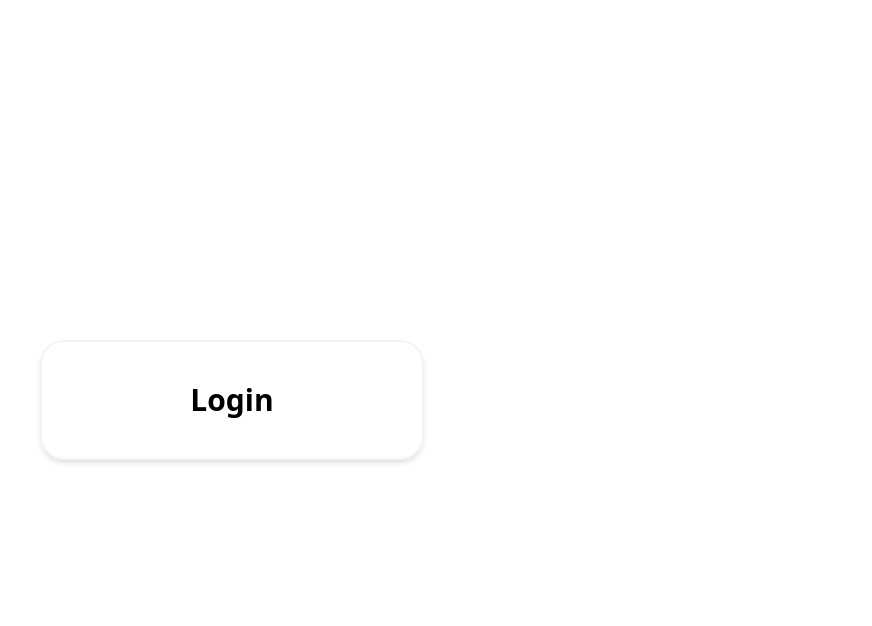
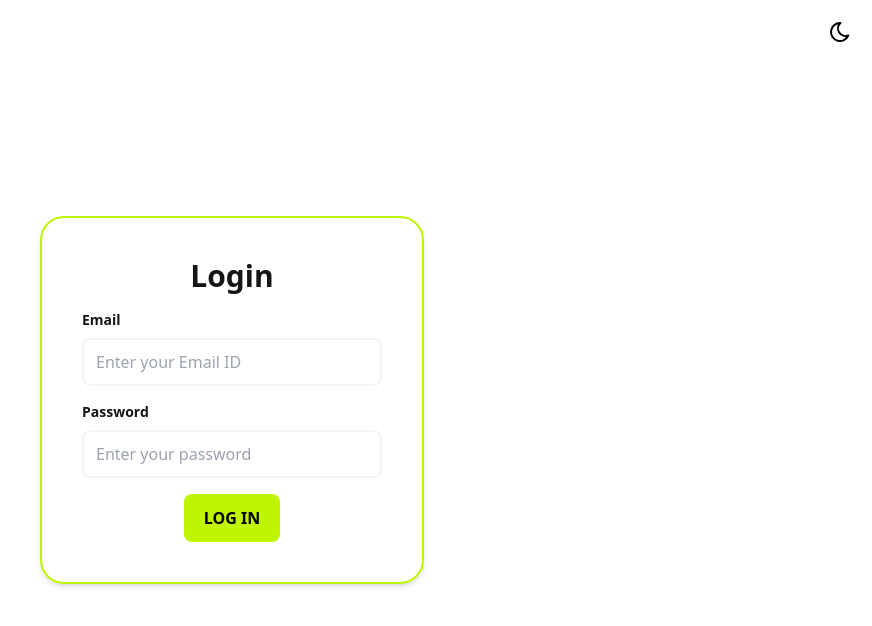
Before and after one commit to Karthikkk-24/ConnectReconnect, a React (Vite) app: page /login in a window 1280 px wide. Shown: the top 626 px of the page, without its empty margins (408-1280 px from the left). Built offline with nearby package versions, Linux system fonts and the light colour scheme.

Commit message:
Changes to Login Page

```diff
--- a/src/App.jsx
+++ b/src/App.jsx
@@ -1,7 +1,6 @@
 import { Route, BrowserRouter as Router, Routes } from 'react-router-dom';
 import './App.css';
 import Explore from './components/Explore';
-import Home from './components/Home';
 import Login from './components/Login';
 import Main from './components/Main';
 import Register from './components/Register';
--- a/src/components/Login.jsx
+++ b/src/components/Login.jsx
@@ -1,8 +1,89 @@
+import { useEffect, useState } from 'react';
+
 export default function Login() {
+
+    const [screenMode, setScreenMode] = useState(
+        () => sessionStorage.getItem('mode') || 'light'
+    );
+
+    const changeState = () => {
+        const newMode = screenMode === 'dark' ? 'light' : 'dark';
+        setScreenMode(newMode);
+        sessionStorage.setItem('mode', newMode);
+    };
+
+
+    useEffect(() => {
+        sessionStorage.setItem('mode', screenMode);
+    }, [screenMode]);
+
     return (
-        <div className="h-screen w-screen overflow-hidden flex flex-col items-center justify-center">
-            <div className="w-96 h-auto p-10 flex flex-col items-center justify-center shadow-md border-2 border-slate-100 rounded-3xl">
-                <h1 className="text-3xl font-bold">Login</h1>
+        <div
+            className={`h-screen w-screen overflow-hidden flex flex-col items-center justify-center relative ${
+                screenMode === 'dark' ? 'bg-secondary' : 'bg-white'
+            }`}
+        >
+            <button onClick={changeState} className="absolute top-5 right-5">
+                {screenMode === 'dark' ? (
+                    <svg
+                        xmlns="http://www.w3.org/2000/svg"
+                        width="24"
+                        height="24"
+                        viewBox="0 0 24 24"
+                        fill="none"
+                        stroke="white"
+                        strokeWidth="2"
+                        strokeLinecap="round"
+                        strokeLinejoin="round"
+                        className="icon icon-tabler icons-tabler-outline icon-tabler-sun"
+                    >
+                        <path stroke="none" d="M0 0h24v24H0z" fill="none" />
+                        <path d="M12 12m-4 0a4 4 0 1 0 8 0a4 4 0 1 0 -8 0" />
+                        <path d="M3 12h1m8 -9v1m8 8h1m-9 8v1m-6.4 -15.4l.7 .7m12.1 -.7l-.7 .7m0 11.4l.7 .7m-12.1 -.7l-.7 .7" />
+                    </svg>
+                ) : (
+                    <svg
+                        xmlns="http://www.w3.org/2000/svg"
+                        width="24"
+                        height="24"
+                        viewBox="0 0 24 24"
+                        fill="none"
+                        stroke="currentColor"
+                        strokeWidth="2"
+                        strokeLinecap="round"
+                        strokeLinejoin="round"
+                        className="icon icon-tabler icons-tabler-outline icon-tabler-moon"
+                    >
+                        <path stroke="none" d="M0 0h24v24H0z" fill="none" />
+                        <path d="M12 3c.132 0 .263 0 .393 0a7.5 7.5 0 0 0 7.92 12.446a9 9 0 1 1 -8.313 -12.454z" />
+                    </svg>
+                )}
+            </button>
+            <div className={`w-96 h-auto p-10 flex flex-col items-center justify-center shadow-md border-2 ${screenMode === 'dark' ? 'border-white' : 'border-primary'}  rounded-3xl gap-4`}>
+                <h1 className={`text-3xl font-bold ${screenMode === 'dark' ? 'text-white' : 'text-secondary'}`}>Login</h1>
+                <div className="w-full h-auto flex flex-col items-start justify-start gap-2">
+                    <label htmlFor="email" className={`text-sm font-semibold ${screenMode === 'dark' ? 'text-white' : 'text-secondary'}`}>
+                        Email
+                    </label>
+                    <input
+                        type="text"
+                        className="w-full pl-3 h-12 rounded-lg border-2 border-slate-100"
+                        placeholder="Enter your Email ID"
+                    />
+                </div>
+                <div className="w-full h-auto flex flex-col items-start justify-start gap-2">
+                    <label htmlFor="password" className={`text-sm font-semibold ${screenMode === 'dark' ? 'text-white' : 'text-secondary'}`}>
+                        Password
+                    </label>
+                    <input
+                        type="password"
+                        className="w-full pl-3 h-12 rounded-lg border-2 border-slate-100"
+                        placeholder="Enter your password"
+                    />
+                </div>
+                <button className="w-auto h-auto flex items-center justify-center bg-primary rounded-lg px-5 py-3 font-semibold uppercase hover:scale-110 transition-all">
+                    Log In
+                </button>
             </div>
         </div>
     );
--- a/tailwind.config.js
+++ b/tailwind.config.js
@@ -5,7 +5,12 @@ export default {
         "./src/**/*.{js,ts,jsx,tsx}",
     ],
     theme: {
-        extend: {},
+        extend: {
+            colors: {
+                'primary': '#BFF500',
+                'secondary': '#161616',
+            },
+        },
     },
     plugins: [],
 }
```
